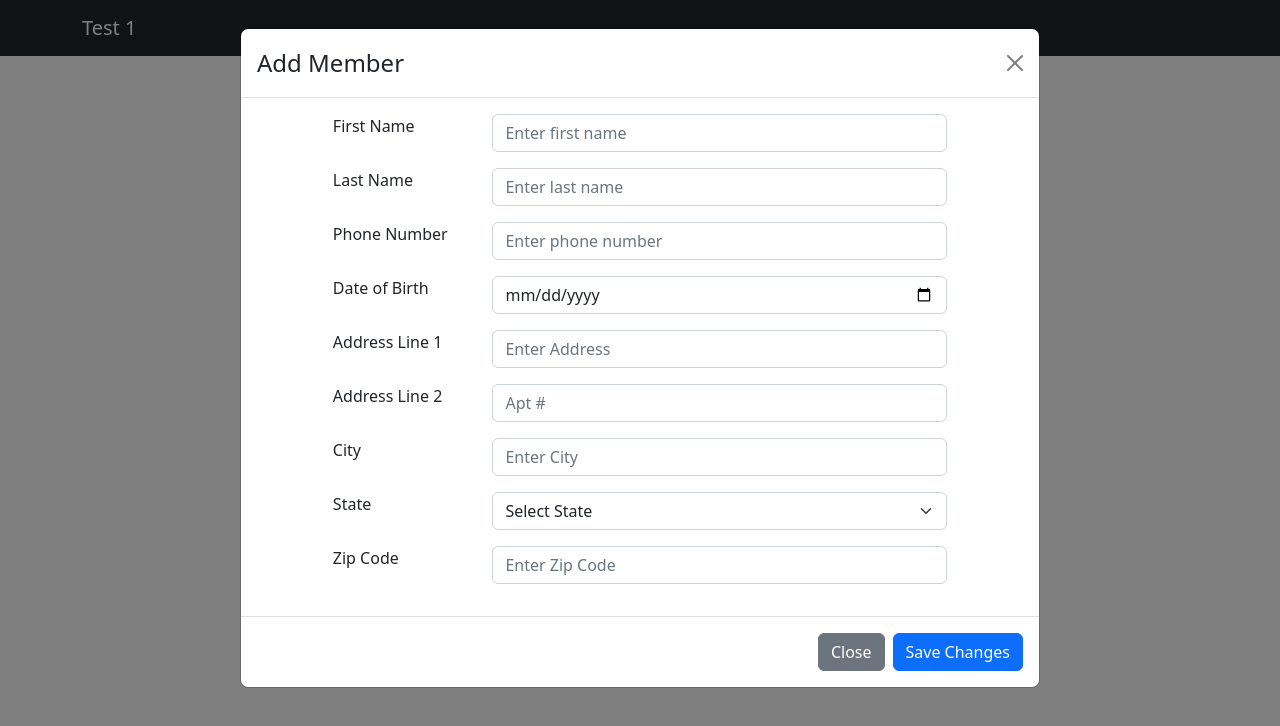
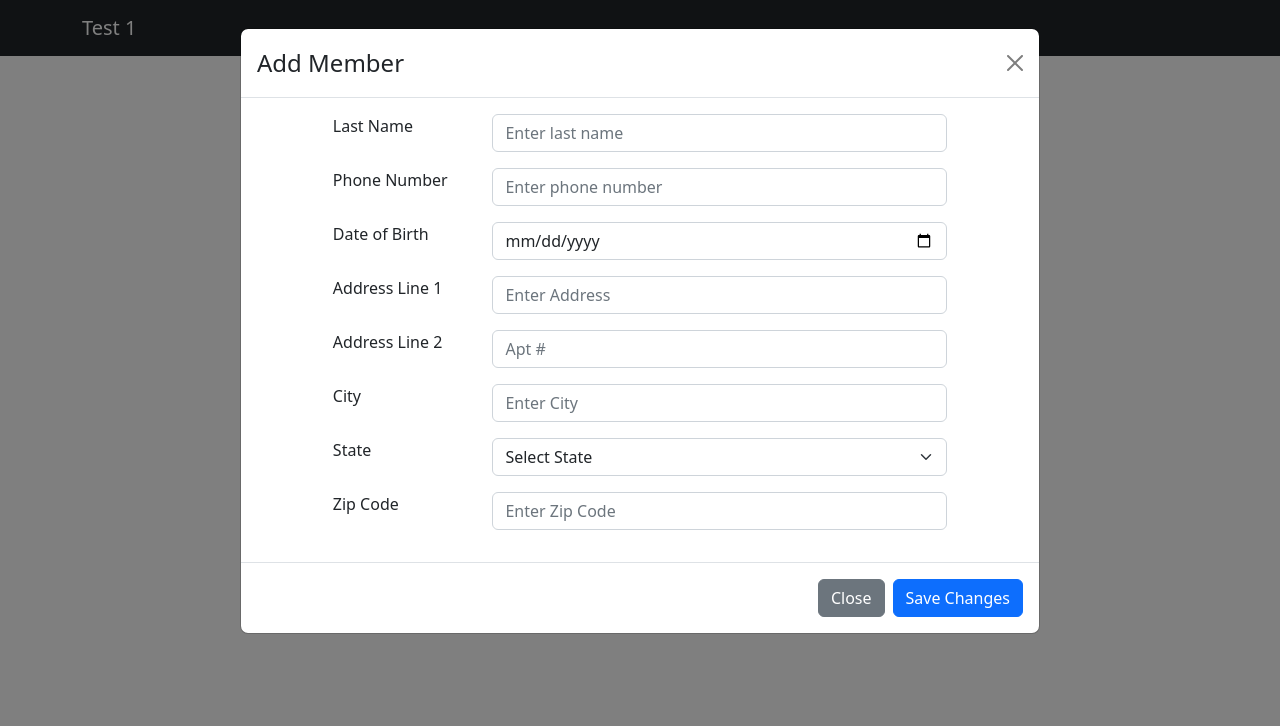
Before and after one commit to danielabdala/shaddai, a React (Create React App) app: page / in a window 1280 px wide. Both pictures are taken after a click on the button "Add Member". Shown: the top 726 px of the page. Built offline with nearby package versions, Linux system fonts and the light colour scheme.

Commit message:
Remove unnecessary manual handling of state since Formik takes care of that. Save changes submission is still not working

```diff
--- a/src/components/AddMember.js
+++ b/src/components/AddMember.js
@@ -6,22 +6,22 @@ import Col from "react-bootstrap/Col";
 import Modal from "react-bootstrap/Modal";
 import { useState } from "react";
 import { useFormik } from "formik";
-import * as Yup from "yup";
+import * as yup from "yup";
 
 const AddMember = ({ onCancel, onSubmit, members, show }) => {
-  const validationSchemaForAddForm = Yup.object({
-    firstName: Yup.string().required("First Name is required"),
-    lastName: Yup.string().required("Last Name is required"),
-    phoneNumber: Yup.string()
+  const validationSchemaForAddForm = yup.object({
+    lastName: yup.string().required("Last Name is required"),
+    firstName: yup.string().required("First Name is required"),
+
+    phoneNumber: yup
+      .string()
       .matches(/^[0-9]{10}$/, "Invalid phone number")
       .required("Phone number is required"),
-    dob: Yup.date()
+    dob: yup
+      .date()
       .max(new Date(), "Date of birth must be in the past")
       .required("Date of birth is required"),
-    addressLine1: Yup.string().required("Address Line 1 is required."),
-    addressLine2: Yup.string().required("Address Line 2 is required."),
-    city: Yup.string().required("City is required."),
-    // state: Yup.string().required("State is required"),
+    addressLine1: yup.string().required("Address Line 1 is required."),
   });
 
   const formik = useFormik({
@@ -31,89 +31,77 @@ const AddMember = ({ onCancel, onSubmit, members, show }) => {
       phoneNumber: "",
       dob: "",
       addressLine1: "",
-      addressLine2: "",
-      city: "",
-      // state: "",
+      addressLine: "",
+      state: "",
+      zipcode: "",
     },
     validationSchema: validationSchemaForAddForm,
     onSubmit: (values) => {
       console.log("Form submitted with values:", values);
+
+      const newMember = {
+        id: Math.round(Math.random() * 9999), //assign random id to member's id
+        firstname: values.firstName,
+        lastname: values.lastName,
+        DOB: values.dob,
+        phone: values.phoneNumber,
+        address1: values.addressLine1,
+        address2: values.addressLine2,
+        city: values.city,
+        state: values.state,
+        zipcode: values.zip,
+        isMember: true,
+      };
+
+      const updatedMembers = [...currentMembers, newMember];
+      setCurrentMembers(updatedMembers);
+      onSubmit(newMember); // it executes call back function in app module which update members state
     },
   });
 
   const [currentMembers, setCurrentMembers] = useState(members);
-  const [firstName, setFirstName] = useState("");
-  const [lastName, setLastName] = useState("");
-  const [phoneNumber, setPhoneNumber] = useState("");
-  const [dob, setDob] = useState("");
-  const [addressLine1, setAddressLine1] = useState("");
-  const [addressLine2, setAddressLine2] = useState("");
-  const [city, setCity] = useState("");
-  const [state, setState] = useState("");
-  const [zip, setZip] = useState("");
 
   const handleCancel = () => {
     onCancel(); //goes back to membershowlist module
   };
 
   const handleFirstNameChange = (event) => {
-    setFirstName(event.target.value);
+    // setFirstName(event.target.value);
     formik.handleChange(event);
   };
 
   const handleLastNameChange = (event) => {
-    setLastName(event.target.value);
+    // setLastName(event.target.value);
     formik.handleChange(event);
   };
 
   const handlePhoneNumberChange = (event) => {
-    setPhoneNumber(event.target.value);
+    // setPhoneNumber(event.target.value);
     formik.handleChange(event);
   };
   const handleDobChange = (event) => {
-    setDob(event.target.value);
+    // setDob(event.target.value);
     formik.handleChange(event);
   };
   const handleAddressLine1Change = (event) => {
-    setAddressLine1(event.target.value);
+    // setAddressLine1(event.target.value);
     formik.handleChange(event);
   };
   const handleAddressLine2Change = (event) => {
-    setAddressLine2(event.target.value);
+    // setAddressLine2(event.target.value);
     formik.handleChange(event);
   };
   const handleCityChange = (event) => {
-    setCity(event.target.value);
+    // setCity(event.target.value);
     formik.handleChange(event);
   };
   const handleStateChange = (event) => {
-    setState(event.target.value);
-    // formik.handleChange(event);
+    // setState(event.target.value);
+    formik.handleChange(event);
   };
   const handleZipChange = (event) => {
-    setZip(event.target.value);
-  };
-
-  const handleSubmit = (event) => {
-    event.preventDefault();
-
-    const newMember = {
-      id: Math.round(Math.random() * 9999), //assign random id to member's id
-      firstname: firstName,
-      lastname: lastName,
-      DOB: dob,
-      phone: phoneNumber,
-      address1: addressLine1,
-      address2: addressLine2,
-      city: city,
-      state: state,
-      zipcode: zip,
-      isMember: true,
-    };
-
-    const updatedMembers = [...currentMembers, newMember];
-    setCurrentMembers(updatedMembers);
-    onSubmit(newMember); // it executes call back function in app module which update members state
+    // setZip(event.target.value);
+    formik.handleChange(event);
   };
 
   const STATES = [
@@ -188,7 +176,7 @@ const AddMember = ({ onCancel, onSubmit, members, show }) => {
             <Col></Col>
             <Col xs={10}>
               <Form onSubmit={formik.handleSubmit}>
-                <Form.Group className="mb-3 row">
+                {/* <Form.Group className="mb-3 row">
                   <Form.Label className="col-md-3">First Name</Form.Label>
                   <Col className="col-md-9">
                     <Form.Control
@@ -204,12 +192,13 @@ const AddMember = ({ onCancel, onSubmit, members, show }) => {
                       <div>{formik.errors.firstName}</div>
                     ) : null}
                   </Col>
-                </Form.Group>
+                </Form.Group> */}
 
                 <Form.Group className="mb-3 row">
                   <Form.Label className="col-md-3">Last Name</Form.Label>
                   <Col className="col-md-9">
                     <Form.Control
+                      required
                       type="text"
                       name="lastName"
                       value={formik.values.lastName}
@@ -226,6 +215,7 @@ const AddMember = ({ onCancel, onSubmit, members, show }) => {
                   <Form.Label className="col-md-3">Phone Number</Form.Label>
                   <Col className="col-md-9">
                     <Form.Control
+                      required
                       type="text"
                       name="phoneNumber"
                       value={formik.values.phoneNumber}
@@ -242,6 +232,7 @@ const AddMember = ({ onCancel, onSubmit, members, show }) => {
                   <Form.Label className="col-md-3">Date of Birth</Form.Label>
                   <Col className="col-md-9">
                     <Form.Control
+                      required
                       type="date"
                       name="dob"
                       value={formik.values.dob}
@@ -258,6 +249,7 @@ const AddMember = ({ onCancel, onSubmit, members, show }) => {
                   <Form.Label className="col-md-3">Address Line 1</Form.Label>
                   <Col className="col-md-9">
                     <Form.Control
+                      required
                       type="text"
                       name="addressLine1"
                       value={formik.values.addressLine1}
@@ -309,7 +301,7 @@ const AddMember = ({ onCancel, onSubmit, members, show }) => {
                   <Col className="col-md-9">
                     <Form.Select
                       onChange={handleStateChange}
-                      value={state}
+                      value={formik.values.state}
                       aria-label="Select State"
                     >
                       <option>Select State</option>
@@ -324,7 +316,7 @@ const AddMember = ({ onCancel, onSubmit, members, show }) => {
                     <Form.Control
                       type="text"
                       name="zip"
-                      value={zip}
+                      value={formik.values.zip}
                       onChange={handleZipChange}
                       placeholder="Enter Zip Code"
                     />
@@ -340,7 +332,7 @@ const AddMember = ({ onCancel, onSubmit, members, show }) => {
         <Button variant="secondary" onClick={handleCancel}>
           Close
         </Button>
-        <Button variant="primary" type="submit" onSubmit={formik.handleSubmit}>
+        <Button variant="primary" type="submit">
           Save Changes
         </Button>
       </Modal.Footer>
```
